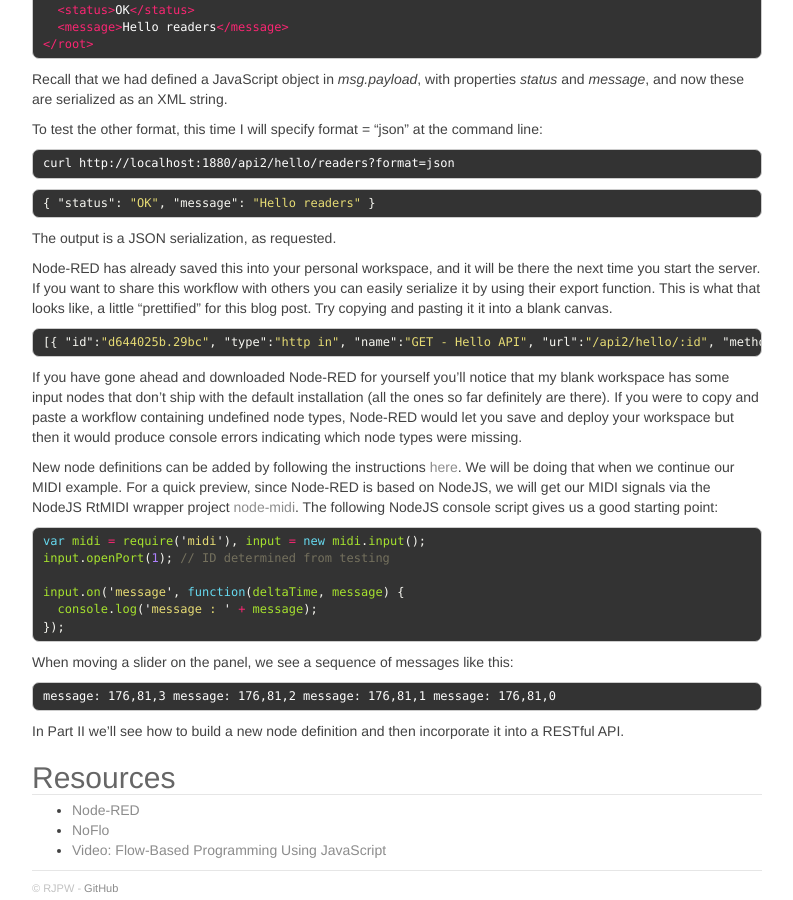
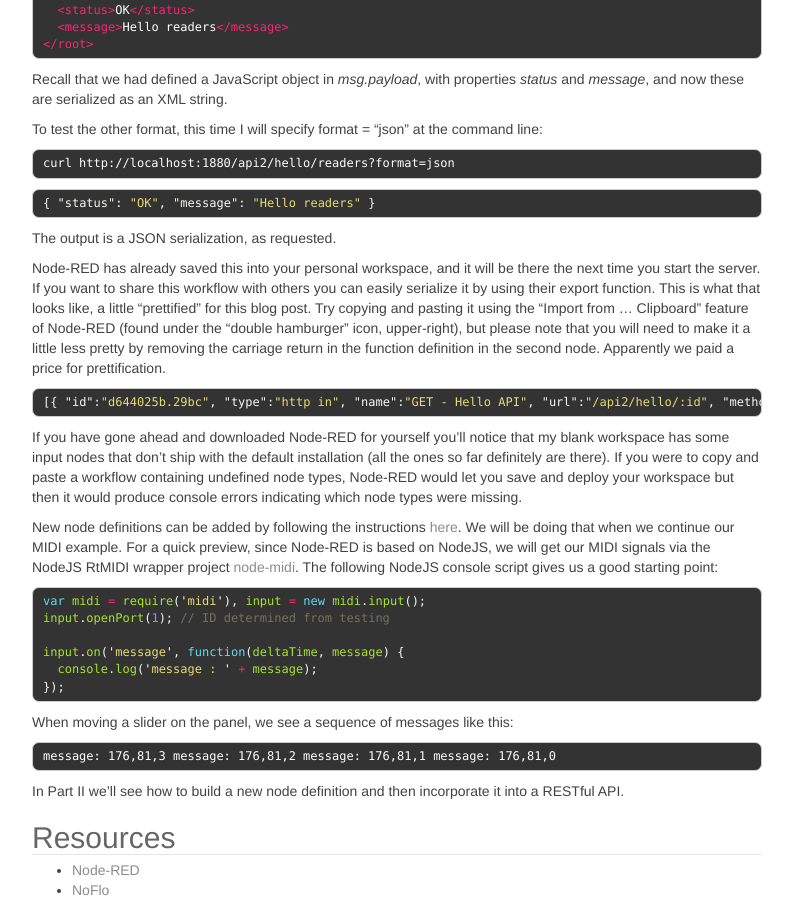
Before and after one commit to rjpw/rjpw.github.io, a Jekyll site: the page built from _posts/2015-2-2-visual-architect.md, in a window 1280 px wide and 900 px high, scrolled down 4704 px. Shown: the whole window, without its empty margins (338-1131 px from the left). Built offline with Jekyll 4.4.1, drawn with Linux system fonts in a browser that asks for light colours; nearby versions of some CDN libraries.

Commit message:
Copy-paste of sample was a problem

```diff
--- a/_posts/2015-2-2-visual-architect.md
+++ b/_posts/2015-2-2-visual-architect.md
@@ -95,7 +95,7 @@
 
 The output is a JSON serialization, as requested.
 
-Node-RED has already saved this into your personal workspace, and it will be there the next time you start the server. If you want to share this workflow with others you can easily serialize it by using their export function. This is what that looks like, a little "prettified" for this blog post. Try copying and pasting it it into a blank canvas.
+Node-RED has already saved this into your personal workspace, and it will be there the next time you start the server. If you want to share this workflow with others you can easily serialize it by using their export function. This is what that looks like, a little "prettified" for this blog post. Try copying and pasting it using the "Import from ... Clipboard" feature of Node-RED (found under the "double hamburger" icon, upper-right), but please note that you will need to make it a little less pretty by removing the carriage return in the function definition in the second node. Apparently we paid a price for prettification.
 
 {% highlight json %}
 [{
```
